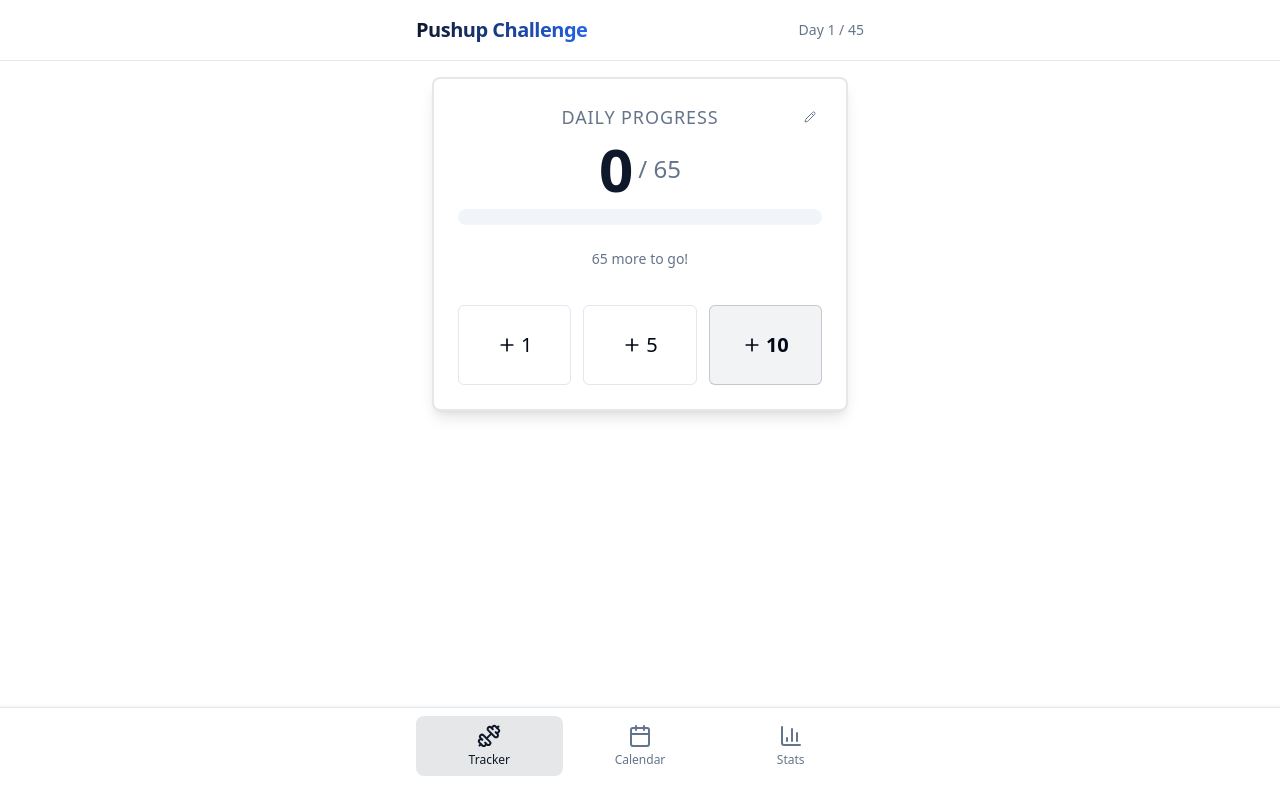
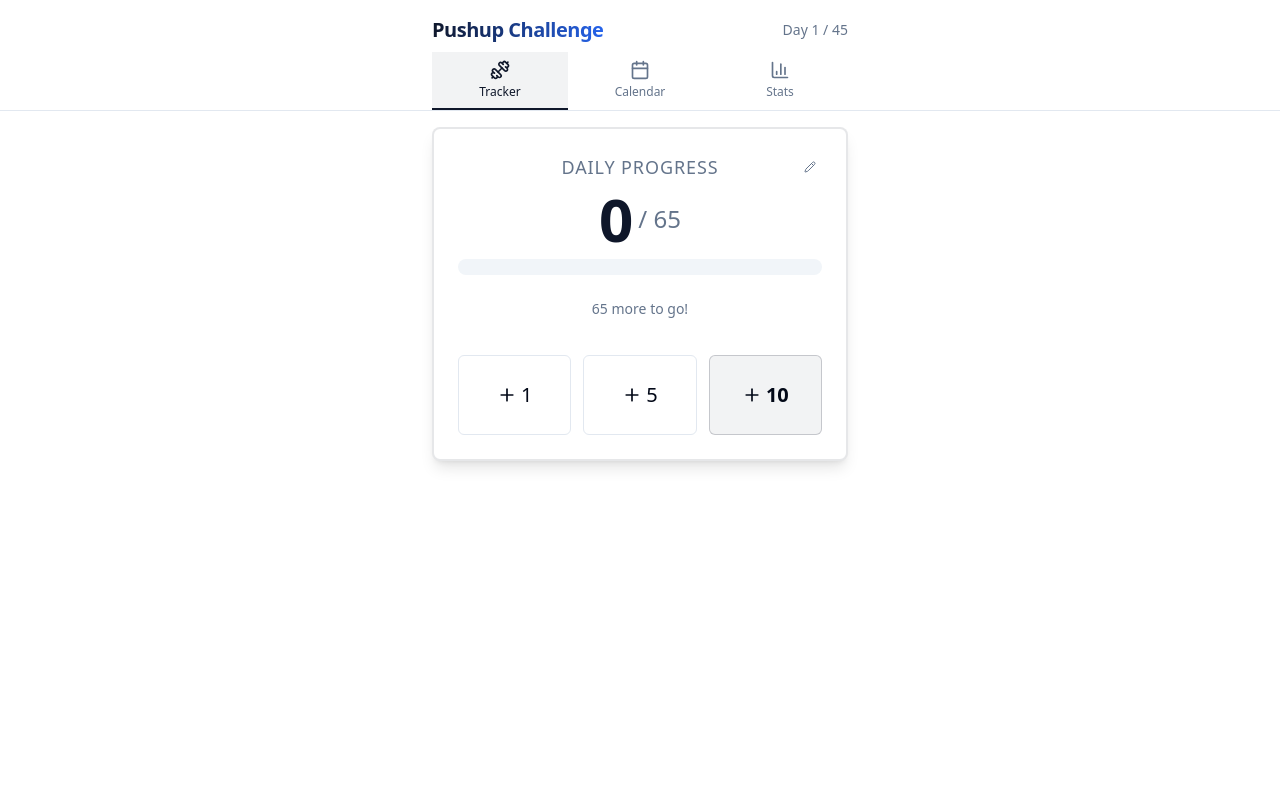
Before and after one commit to bryhudson/activity-tracker, a React (Vite) app: page / in a window 1280 px wide. Built offline with nearby package versions, Linux system fonts and the light colour scheme.

Commit message:
refactor: move navigation to top header

```diff
--- a/src/App.jsx
+++ b/src/App.jsx
@@ -19,9 +19,9 @@ function App() {
 
   return (
     <div className="min-h-screen bg-background text-foreground flex flex-col font-sans">
-      {/* Header */}
-      <header className="border-b p-4 sticky top-0 bg-background/95 backdrop-blur z-10">
-        <div className="max-w-md mx-auto flex items-center justify-between">
+      {/* Header with Navigation */}
+      <header className="border-b sticky top-0 bg-background/95 backdrop-blur z-10 transition-all">
+        <div className="max-w-md mx-auto p-4 pb-2 flex items-center justify-between">
           <h1 className="text-xl font-bold tracking-tight bg-gradient-to-r from-primary to-blue-600 bg-clip-text text-transparent">
             Pushup Challenge
           </h1>
@@ -29,10 +29,54 @@ function App() {
             Day {Math.max(1, Math.floor((new Date(todayStr) - new Date(startDate)) / (1000 * 60 * 60 * 24)) + 1)} / 45
           </div>
         </div>
+
+        {/* Navigation Tabs */}
+        <div className="max-w-md mx-auto px-4 pb-0">
+          <div className="grid grid-cols-3 gap-1">
+            <button
+              onClick={() => setActiveTab('tracker')}
+              className={cn(
+                "flex flex-col items-center justify-center py-2 px-1 border-b-2 transition-colors",
+                activeTab === 'tracker'
+                  ? "border-primary text-primary bg-primary/5"
+                  : "border-transparent text-muted-foreground hover:text-foreground hover:bg-muted/50"
+              )}
+            >
+              <Dumbbell className="w-5 h-5 mb-1" />
+              <span className="text-xs font-medium">Tracker</span>
+            </button>
+
+            <button
+              onClick={() => setActiveTab('calendar')}
+              className={cn(
+                "flex flex-col items-center justify-center py-2 px-1 border-b-2 transition-colors",
+                activeTab === 'calendar'
+                  ? "border-primary text-primary bg-primary/5"
+                  : "border-transparent text-muted-foreground hover:text-foreground hover:bg-muted/50"
+              )}
+            >
+              <CalendarIcon className="w-5 h-5 mb-1" />
+              <span className="text-xs font-medium">Calendar</span>
+            </button>
+
+            <button
+              onClick={() => setActiveTab('stats')}
+              className={cn(
+                "flex flex-col items-center justify-center py-2 px-1 border-b-2 transition-colors",
+                activeTab === 'stats'
+                  ? "border-primary text-primary bg-primary/5"
+                  : "border-transparent text-muted-foreground hover:text-foreground hover:bg-muted/50"
+              )}
+            >
+              <BarChart3 className="w-5 h-5 mb-1" />
+              <span className="text-xs font-medium">Stats</span>
+            </button>
+          </div>
+        </div>
       </header>
 
       {/* Main Content */}
-      <main className="flex-1 p-4 pb-24 max-w-md mx-auto w-full">
+      <main className="flex-1 p-4 max-w-md mx-auto w-full">
         {activeTab === 'tracker' && (
           <div className="space-y-6 animate-in fade-in zoom-in-95 duration-300">
             <DailyTracker
@@ -51,47 +95,11 @@ function App() {
         )}
 
         {activeTab === 'stats' && (
-          <Dashboard data={data} todayStr={todayStr} />
+          <div className="space-y-6">
+            <Dashboard data={data} todayStr={todayStr} />
+          </div>
         )}
       </main>
-
-      {/* Bottom Navigation */}
-      <nav className="fixed bottom-0 left-0 right-0 border-t bg-background p-2 pb-6 safe-area-pb z-50 shadow-[0_-1px_3px_rgba(0,0,0,0.05)]">
-        <div className="max-w-md mx-auto grid grid-cols-3 gap-1">
-          <button
-            onClick={() => setActiveTab('tracker')}
-            className={cn(
-              "flex flex-col items-center justify-center p-2 rounded-lg transition-colors min-h-[44px] active:scale-95",
-              activeTab === 'tracker' ? "text-primary bg-primary/10" : "text-muted-foreground hover:bg-muted"
-            )}
-          >
-            <Dumbbell className="w-6 h-6 mb-1" />
-            <span className="text-xs font-medium">Tracker</span>
-          </button>
-
-          <button
-            onClick={() => setActiveTab('calendar')}
-            className={cn(
-              "flex flex-col items-center justify-center p-2 rounded-lg transition-colors min-h-[44px] active:scale-95",
-              activeTab === 'calendar' ? "text-primary bg-primary/10" : "text-muted-foreground hover:bg-muted"
-            )}
-          >
-            <CalendarIcon className="w-6 h-6 mb-1" />
-            <span className="text-xs font-medium">Calendar</span>
-          </button>
-
-          <button
-            onClick={() => setActiveTab('stats')}
-            className={cn(
-              "flex flex-col items-center justify-center p-2 rounded-lg transition-colors min-h-[44px] active:scale-95",
-              activeTab === 'stats' ? "text-primary bg-primary/10" : "text-muted-foreground hover:bg-muted"
-            )}
-          >
-            <BarChart3 className="w-6 h-6 mb-1" />
-            <span className="text-xs font-medium">Stats</span>
-          </button>
-        </div>
-      </nav>
     </div>
   )
 }
```
